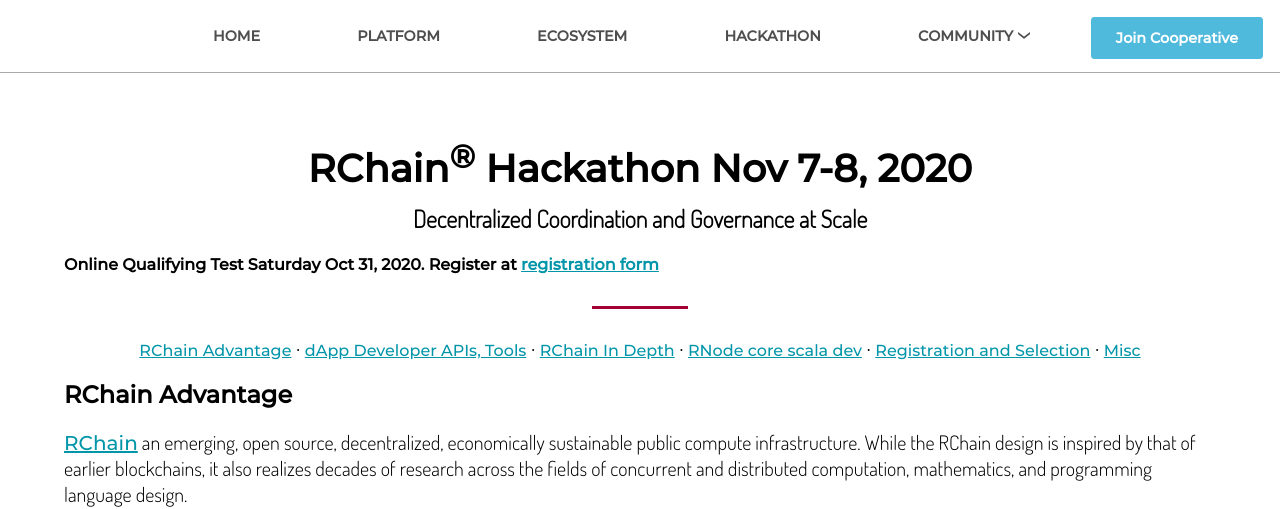
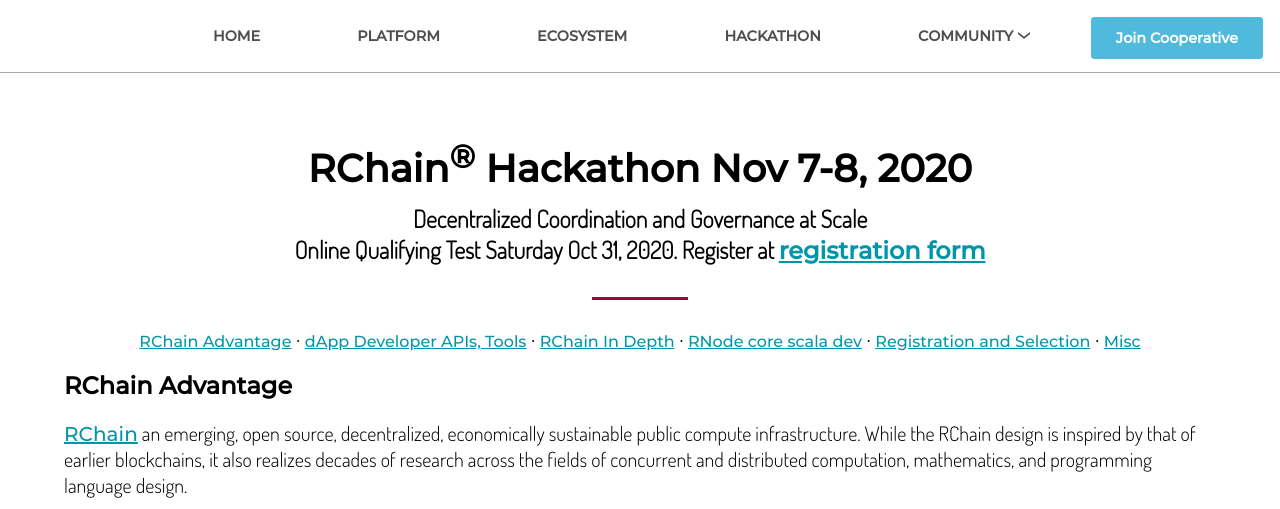
Before and after one commit to rchain/www.rchain.coop, a plain HTML site: page hackathon.html in a window 1280 px wide. Shown: the top 509 px of the page. Drawn offline with Linux system fonts and the light colour scheme.

Commit message:
Remove extra space in the registration section, make registration link h3

```diff
--- a/hackathon.html
+++ b/hackathon.html
@@ -88,7 +88,7 @@
         <div class="section" id="rchainSection">
             <h1>RChain<sup>&reg;</sup> Hackathon Nov 7-8, 2020</h1>
             <h3>Decentralized Coordination and Governance at Scale</h3>
-            <h4>Online Qualifying Test Saturday Oct 31, 2020. Register at <a href="https://docs.google.com/forms/d/e/1FAIpQLSfV-gNIA6-8pLiIFqe4hQmekw0JAE0llDz-AVCmw7J9DzYq1g/viewform">registration form</a></h4>
+            <h3>Online Qualifying Test Saturday Oct 31, 2020. Register at <a href="https://docs.google.com/forms/d/e/1FAIpQLSfV-gNIA6-8pLiIFqe4hQmekw0JAE0llDz-AVCmw7J9DzYq1g/viewform">registration form</a></h3>
             <div class="divider"></div>
 
             <div class="TOC">
@@ -227,7 +227,6 @@
                       href="https://typelevel.org/cats/">cats library</a> (<a href="https://github.com/typelevel/cats">typelevel/cats</a>) and the best practices in using it.&nbsp;  Also required for core platform internships: familiarity with and/or interest in Test frameworks, generative and law based testing using e.g.
                     ScalaTest, Discipline and Test Driven Development.&nbsp; However, Scala expertise is not a requirement for participation in the hackathon.</p>
                 <h2 id="reg-sel">Registration and Selection Process:</h2>
-                <br>
                 <ol>
                     <li>Register your team and component individuals (all individuals in the team use the same team name) at <a href="https://docs.google.com/forms/d/e/1FAIpQLSfV-gNIA6-8pLiIFqe4hQmekw0JAE0llDz-AVCmw7J9DzYq1g/viewform">registration form</a>, providing the github user account and github registered email account for each team member,
                     including: generating and submitting a SEPARATE REV address for EACH TEAM MEMBER using one of the interfaces to the RChain network. The REV address will be used
```
